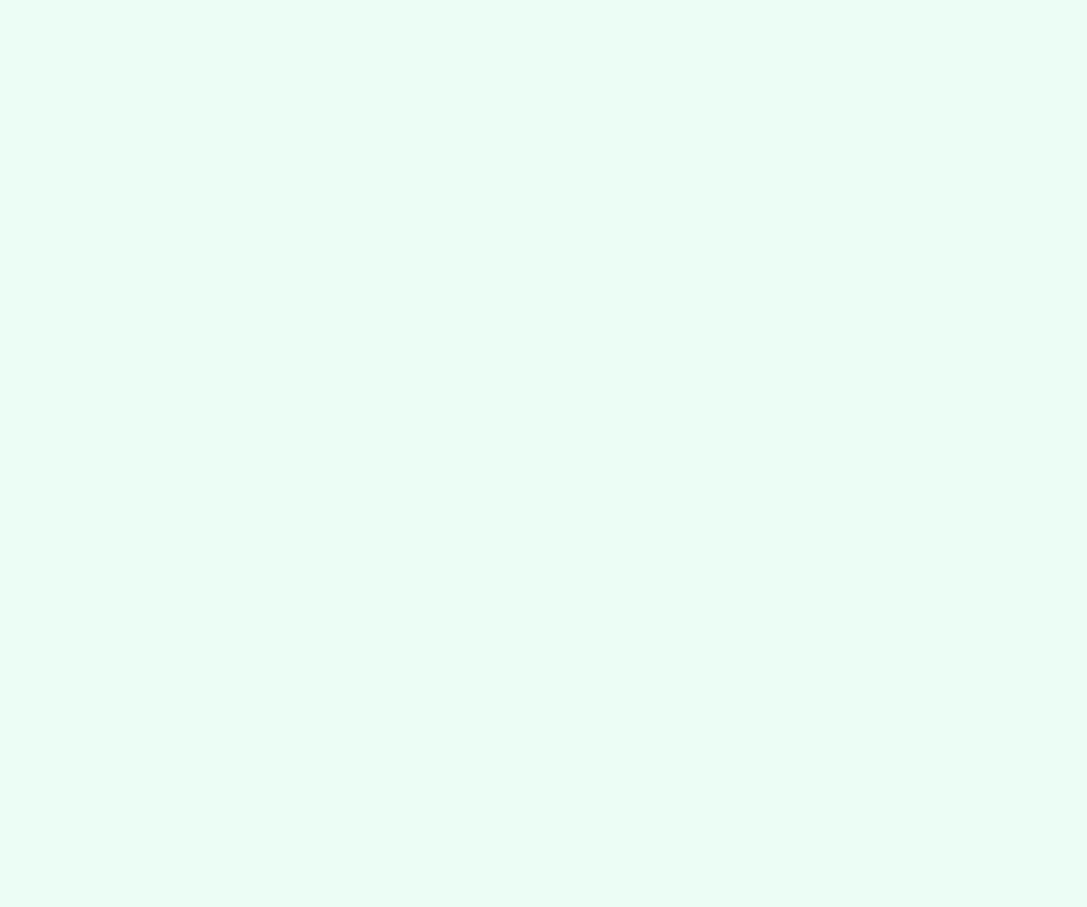
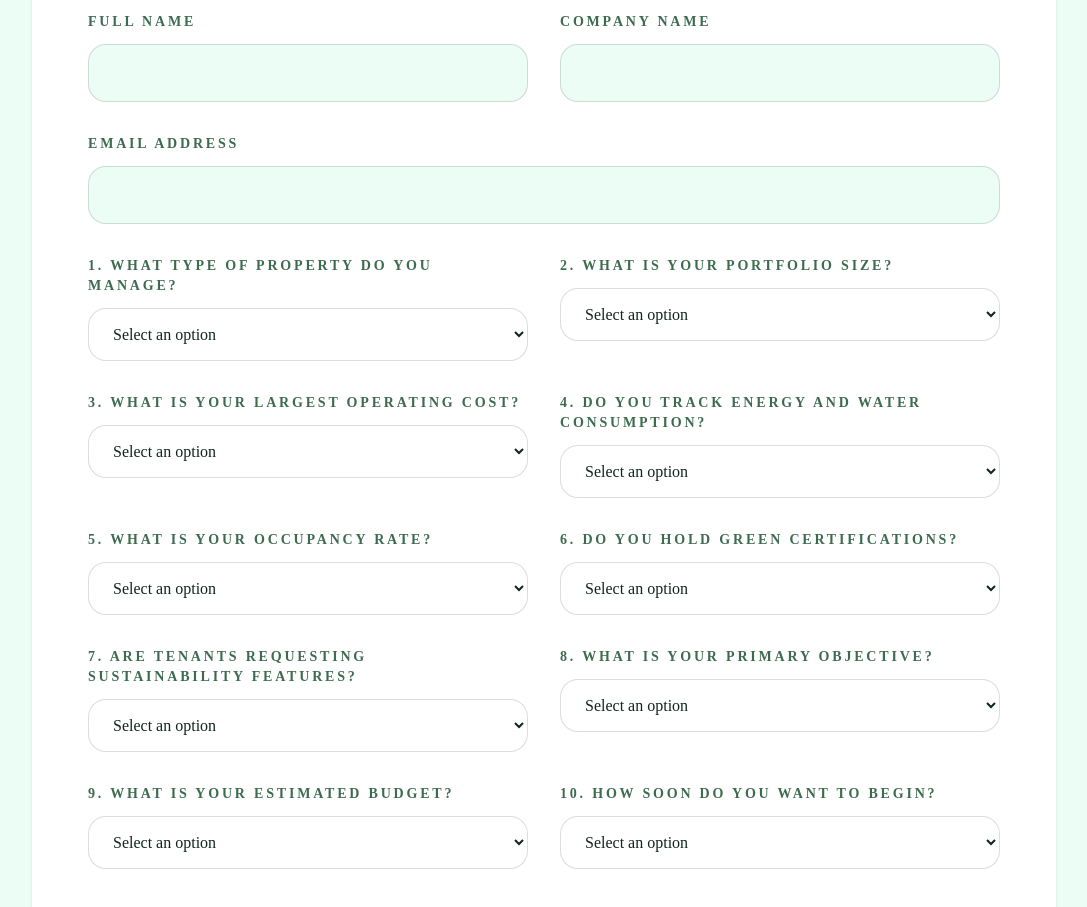
Before and after one commit to toobafateh-code/theoxybrief, a Next.js app: page /assessments/real-estate in a window 1280 px wide. Shown: the part 520-1427 px from the top of the page, without its empty margins (96-1183 px from the left). Before the commit the page ends 800 px from the top, so only its background shows below. Built offline with nearby package versions, Linux system fonts and the light colour scheme.

Commit message:
Restore complete real estate assessment form

```diff
--- a/app/assessments/real-estate/page.tsx
+++ b/app/assessments/real-estate/page.tsx
@@ -437,8 +437,183 @@ export default function RealEstateAssessmentPage() {
     );
   }
 
-  // Form UI remains unchanged below.
-  // Keep your existing form section and replace only the submit button with:
-  // (Use the button code from our previous message.)
-  return <></>;
+return (
+  <main className="min-h-screen bg-[#ECFDF5] px-6 py-24 text-[#10251E] md:px-16">
+    <section className="mx-auto max-w-5xl">
+      <div className="text-center">
+        <p className="text-lg font-bold uppercase tracking-[0.35em] text-[#3D6B4F]">
+          Real Estate ESG Value Assessment
+        </p>
+
+        <h1 className="mx-auto mt-5 max-w-5xl text-5xl font-bold leading-tight md:text-7xl">
+          Discover how sustainability can increase your property value.
+        </h1>
+
+        <p className="mx-auto mt-6 max-w-4xl text-xl leading-9 text-[#53645D]">
+          Answer 10 quick questions to identify opportunities to improve NOI,
+          attract premium tenants, and enhance asset valuation.
+        </p>
+      </div>
+
+      <form
+        onSubmit={handleSubmit}
+        className="mt-14 rounded-[2rem] bg-white p-10 shadow-sm md:p-14"
+      >
+        <div className="grid gap-8 md:grid-cols-2">
+          <div>
+            <label className="block text-sm font-bold uppercase tracking-[0.2em] text-[#3D6B4F]">
+              Full Name
+            </label>
+            <input
+              required
+              type="text"
+              value={form.fullName}
+              onChange={(e) => updateField("fullName", e.target.value)}
+              className="mt-3 w-full rounded-2xl border border-[#10251E]/15 bg-[#ECFDF5] px-5 py-4"
+            />
+          </div>
+
+          <div>
+            <label className="block text-sm font-bold uppercase tracking-[0.2em] text-[#3D6B4F]">
+              Company Name
+            </label>
+            <input
+              required
+              type="text"
+              value={form.company}
+              onChange={(e) => updateField("company", e.target.value)}
+              className="mt-3 w-full rounded-2xl border border-[#10251E]/15 bg-[#ECFDF5] px-5 py-4"
+            />
+          </div>
+
+          <div className="md:col-span-2">
+            <label className="block text-sm font-bold uppercase tracking-[0.2em] text-[#3D6B4F]">
+              Email Address
+            </label>
+            <input
+              required
+              type="email"
+              value={form.email}
+              onChange={(e) => updateField("email", e.target.value)}
+              className="mt-3 w-full rounded-2xl border border-[#10251E]/15 bg-[#ECFDF5] px-5 py-4"
+            />
+          </div>
+
+          <SelectField
+            label="1. What type of property do you manage?"
+            value={form.propertyType}
+            onChange={(value) => updateField("propertyType", value)}
+            options={[
+              "Office",
+              "Residential",
+              "Retail",
+              "Mixed Use",
+              "Industrial",
+              "Hospitality",
+            ]}
+          />
+
+          <SelectField
+            label="2. What is your portfolio size?"
+            value={form.portfolioSize}
+            onChange={(value) => updateField("portfolioSize", value)}
+            options={["Small", "Medium", "Large"]}
+          />
+
+          <SelectField
+            label="3. What is your largest operating cost?"
+            value={form.largestCost}
+            onChange={(value) => updateField("largestCost", value)}
+            options={[
+              "Energy",
+              "Water",
+              "Maintenance",
+              "Vacancy",
+              "Waste",
+            ]}
+          />
+
+          <SelectField
+            label="4. Do you track energy and water consumption?"
+            value={form.tracksUtilities}
+            onChange={(value) => updateField("tracksUtilities", value)}
+            options={["Yes", "Partially", "No"]}
+          />
+
+          <SelectField
+            label="5. What is your occupancy rate?"
+            value={form.occupancyRate}
+            onChange={(value) => updateField("occupancyRate", value)}
+            options={["Below 70%", "70%–85%", "Above 85%"]}
+          />
+
+          <SelectField
+            label="6. Do you hold green certifications?"
+            value={form.greenCertification}
+            onChange={(value) => updateField("greenCertification", value)}
+            options={["LEED", "BREEAM", "Estidama", "None"]}
+          />
+
+          <SelectField
+            label="7. Are tenants requesting sustainability features?"
+            value={form.tenantDemand}
+            onChange={(value) => updateField("tenantDemand", value)}
+            options={["Frequently", "Occasionally", "Rarely"]}
+          />
+
+          <SelectField
+            label="8. What is your primary objective?"
+            value={form.primaryObjective}
+            onChange={(value) => updateField("primaryObjective", value)}
+            options={[
+              "Reduce Operating Costs",
+              "Increase Asset Value",
+              "Attract Premium Tenants",
+              "Meet ESG Requirements",
+            ]}
+          />
+
+          <SelectField
+            label="9. What is your estimated budget?"
+            value={form.budget}
+            onChange={(value) => updateField("budget", value)}
+            options={[
+              "Under $10,000",
+              "$10,000–$50,000",
+              "$50,000–$250,000",
+              "$250,000+",
+            ]}
+          />
+
+          <SelectField
+            label="10. How soon do you want to begin?"
+            value={form.timeline}
+            onChange={(value) => updateField("timeline", value)}
+            options={[
+              "Immediately",
+              "Within 3 Months",
+              "Within 6 Months",
+              "Exploring Options",
+            ]}
+          />
+        </div>
+
+        <button
+          type="submit"
+          disabled={isSubmitting}
+          className="mt-10 w-full rounded-full bg-[#10251E] px-8 py-4 font-semibold text-white hover:bg-[#1D3A30] disabled:cursor-not-allowed disabled:opacity-80"
+        >
+          {isSubmitting ? (
+            <span className="flex items-center justify-center gap-3">
+              <span className="h-5 w-5 animate-spin rounded-full border-2 border-white/30 border-t-white" />
+              Generating Your Personalized OXY Brief...
+            </span>
+          ) : (
+            "Generate My Personalized OXY Brief"
+          )}
+        </button>
+      </form>
+    </section>
+  </main>
+);
 }
```
